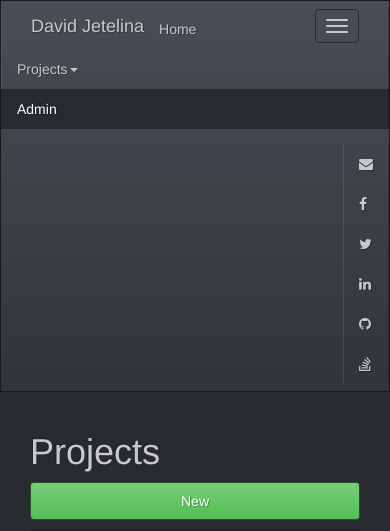
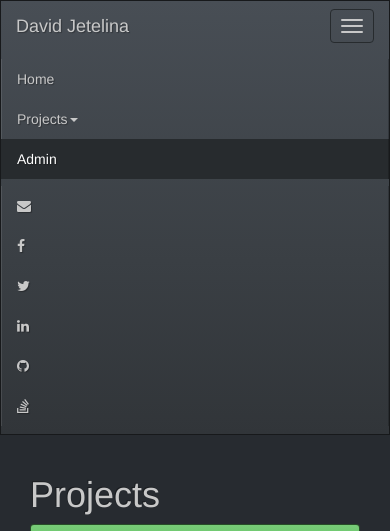
Before and after one commit to djetelina/DJetelina-flaskweb, a Flask app: page /admin in a window 390 px wide. Shown: the top 531 px of the page. Run offline with Flask 2, Linux system fonts and the light colour scheme; the visitor is signed in with stand-in values (Sample User, id 1); data that the repository does not hold is empty; some libraries are stand-ins or nearby versions.

Commit message:
mobile fix

```diff
--- a/templates/base.html
+++ b/templates/base.html
@@ -17,15 +17,16 @@
   </head>
   <body>
     {% block navbar %}
-    <div class="navbar navbar-static-top navbar-default">
-      <div class="container">
-        <button class="navbar-toggle" data-toggle="collapse" data-target="navbar">
-          <span class="icon-bar"></span>
-          <span class="icon-bar"></span>
-          <span class="icon-bar"></span>
+    <div class="navbar navbar-static-top navbar-default container">
+      <div class="navbar-header">
+        <button type="button" class="navbar-toggle" data-toggle="collapse" data-target="#navbar-collapse">
+            <span class="icon-bar"></span>
+            <span class="icon-bar"></span>
+            <span class="icon-bar"></span>
         </button>
         <a class="navbar-brand" href="/">David Jetelina</a>
-        <div class="nav-collapse" id="navbar">
+      </div>
+        <div class="nav-collapse" id="navbar-collapse">
             <ul class="nav navbar-nav">
                 <li {% if request.path == '/' or request.path == '/home' %}class="active"{% endif %}>
                      <a href="{{ url_for('home') }}">Home</a>
@@ -45,7 +46,7 @@
                 </li>
             </ul>
           {% block navbar_right %}
-          <ul class="nav navbar-nav pull-right">
+          <ul class="nav navbar-nav navbar-right">
             <li><a href="mailto:david@djetelina.cz"><i class="fa fa-envelope"></i></a></li>
             <li><a href="https://www.facebook.com/djetelina"><i class="fa fa-facebook"></i></a></li>
             <li><a href="https://twitter.com/djetelina"><i class="fa fa-twitter"></i></a></li>
@@ -56,7 +57,6 @@
           {% endblock %}
         </div><!--/.nav-collapse -->
       </div>
-    </div>
     {% endblock %}
     <div class="container page">
         <div class="content">
```
